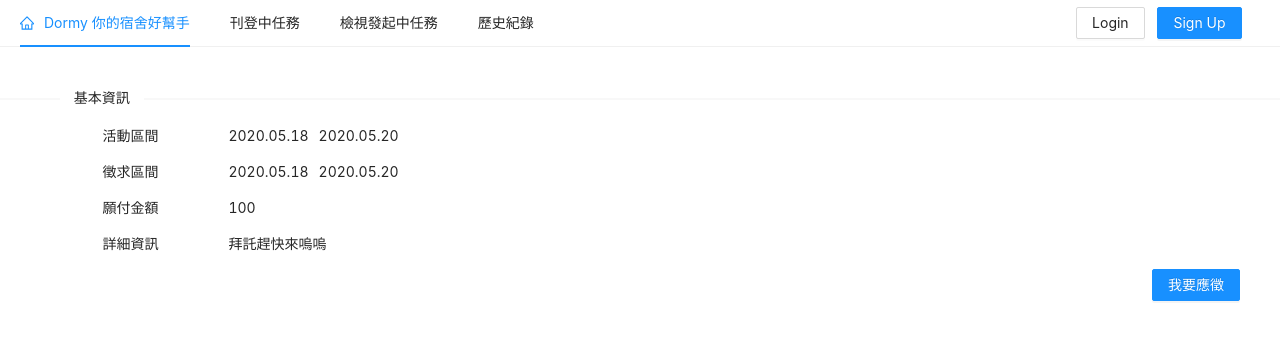
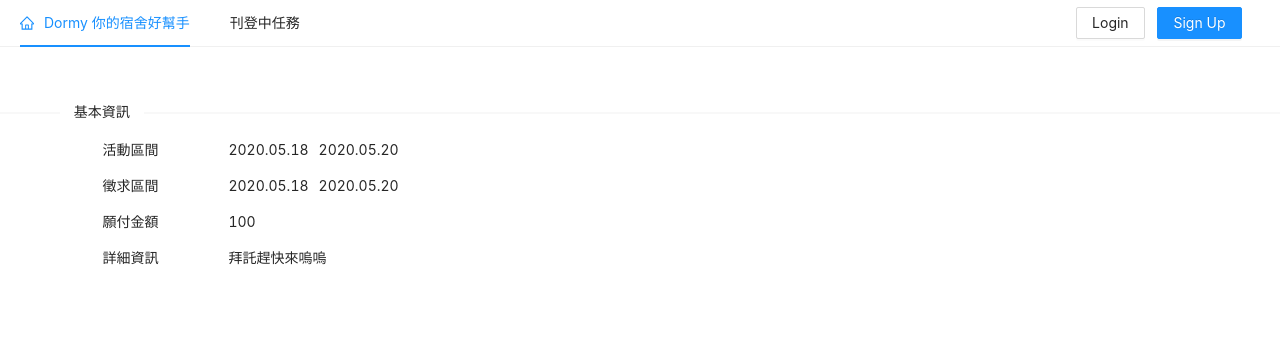
Before and after one commit to Brian-Konr/Dorm-Service-fe, a React (Create React App) app in the folder frontend/: page /post_detail/1/1 in a window 1280 px wide. Shown: the top 340 px of the page. Built offline with nearby package versions, Linux system fonts and the light colour scheme; some icons are missing.

Commit message:
revise menu item when being in log out status

```diff
--- a/frontend/src/containers/navigation.js
+++ b/frontend/src/containers/navigation.js
@@ -13,6 +13,12 @@ const Navigation = ({login,name,setCurrent,current}) => {
         setCurrent(e.key);
     };
 
+    const menuItemAfterLogin = [
+      (<Menu.Item key="my_post"><Link to="/myPost">檢視發起中任務</Link></Menu.Item>),
+      (<Menu.Item key="history"><Link to="/history">歷史紀錄</Link></Menu.Item>)
+      ]
+
+
     return (
       <div className = "nav">
         <Menu onClick={handleClick} selectedKeys={current} mode="horizontal" className = "left_nav">
@@ -23,12 +29,13 @@ const Navigation = ({login,name,setCurrent,current}) => {
         <Menu.Item key="post">
           <Link to="/">刊登中任務</Link>
         </Menu.Item>
-        <Menu.Item key="my_post">
-          <Link to="/myPost">檢視發起中任務</Link>
-        </Menu.Item>
-        <Menu.Item key="history">
-        <Link to="/history">歷史紀錄</Link>
-        </Menu.Item>
+        {login === true
+        ?menuItemAfterLogin.map(
+          item => {
+            return item;
+          }
+        )
+        :<></>}
       </Menu>
       <Menu mode="horizontal" className = "right_nav">
         <div className="right_nav">
--- a/frontend/src/containers/post_detail_page.js
+++ b/frontend/src/containers/post_detail_page.js
@@ -396,6 +396,7 @@ async function applyaRequest(applierId){
 
     <div>
         {navBar}
+        <div className="detail_header">
           {titleArea}
           {viewSelf === true && (<div className="detail_button">
             <Button type="primary">
@@ -403,9 +404,11 @@ async function applyaRequest(applierId){
               </Button>
           </div>)
           }
+        </div>
         {viewSelf
         ?
-        <Collapse accordion>
+        <div className="collapse_position"  defaultActiveKey={['1']}>
+          <Collapse accordion >
             <Panel header="任務資訊" key="1">
               {basicArea}
               {taskArea}
@@ -415,6 +418,7 @@ async function applyaRequest(applierId){
               {/* unfinish */}
             </Panel>
           </Collapse>
+        </div>
         :
         <div>
           {basicArea}
@@ -423,7 +427,7 @@ async function applyaRequest(applierId){
         }
 
 
-        {viewSelf === false && (<div className="detail_button">
+        {viewSelf === false && login === true && (<div className="detail_button">
           <Button type="primary" onClick = { () => applyaRequest(userId)}>
             <a>{serviceId !== 'host' ? "我要應徵": "我要參加"}</a>
             {/* <Link to="/rating">我要參加</Link> */}
--- a/frontend/src/index.css
+++ b/frontend/src/index.css
@@ -70,8 +70,8 @@
     display: flex;
     flex-direction: row;
     align-items: center;
-    padding-left: 6vw;
-    padding-top: 3vh;
+    padding-left: 3vw;
+    /* padding-top: 3vh; */
     /* justify-content: space-between; */
  }
 
@@ -107,7 +107,9 @@
 
  .detail_button{
     /* border: solid 1px red; */
-   padding-left: 90vw;
+   /* padding-left: 92vw; */
+   text-align: right;
+   padding-right: 3vw;
  }
 
  .succes_page{
@@ -162,3 +164,16 @@
    padding-left: 3vw;
    padding-top: 3vh;
 }
+
+.collapse_position{
+   padding-left: 3vw;
+   padding-right: 3vw;
+   padding-top: 3vh;
+}
+.detail_header{
+   display: flex;
+   flex-direction: row;
+   justify-content: space-between;
+   flex-grow: 1;
+   padding-top: 3vh;
+}
```
Lines whose indentation alone changed are shown as unchanged.
